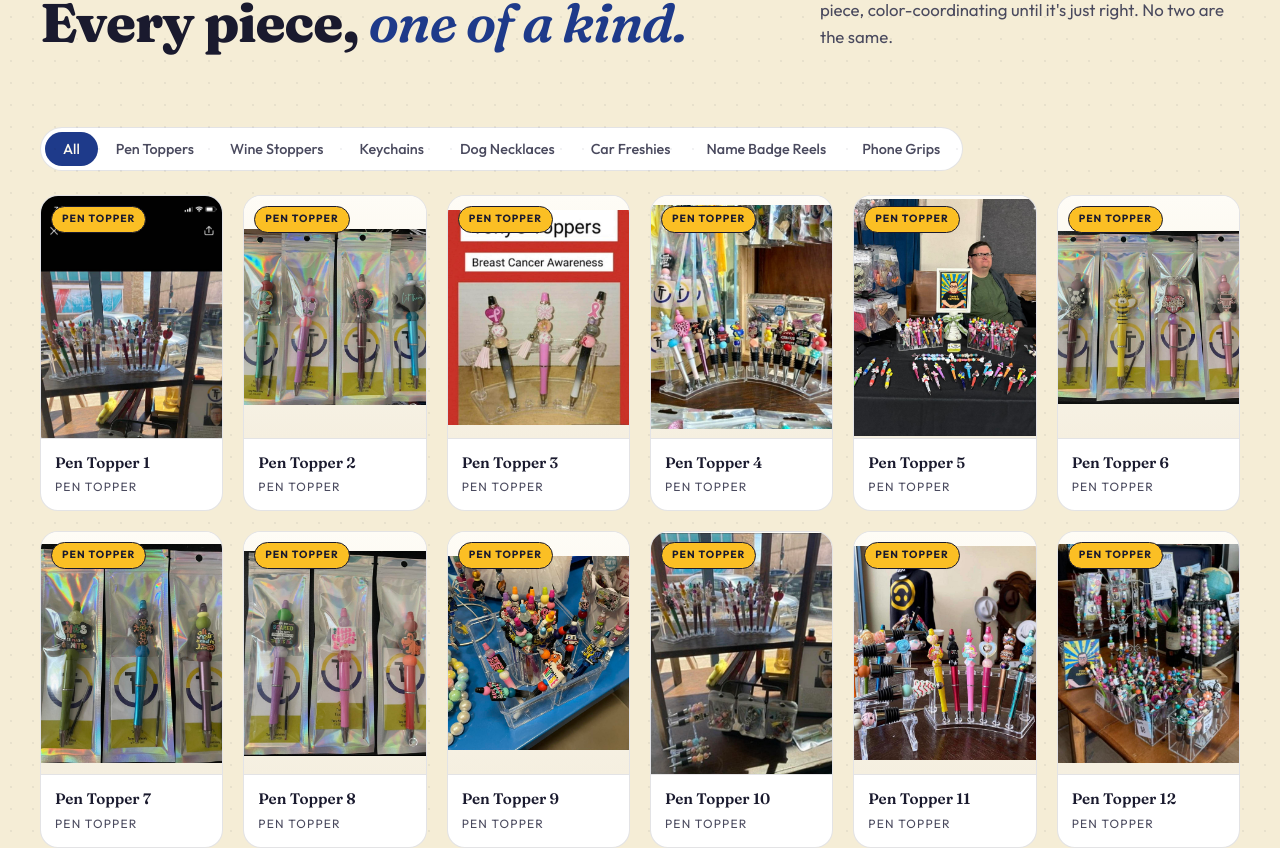
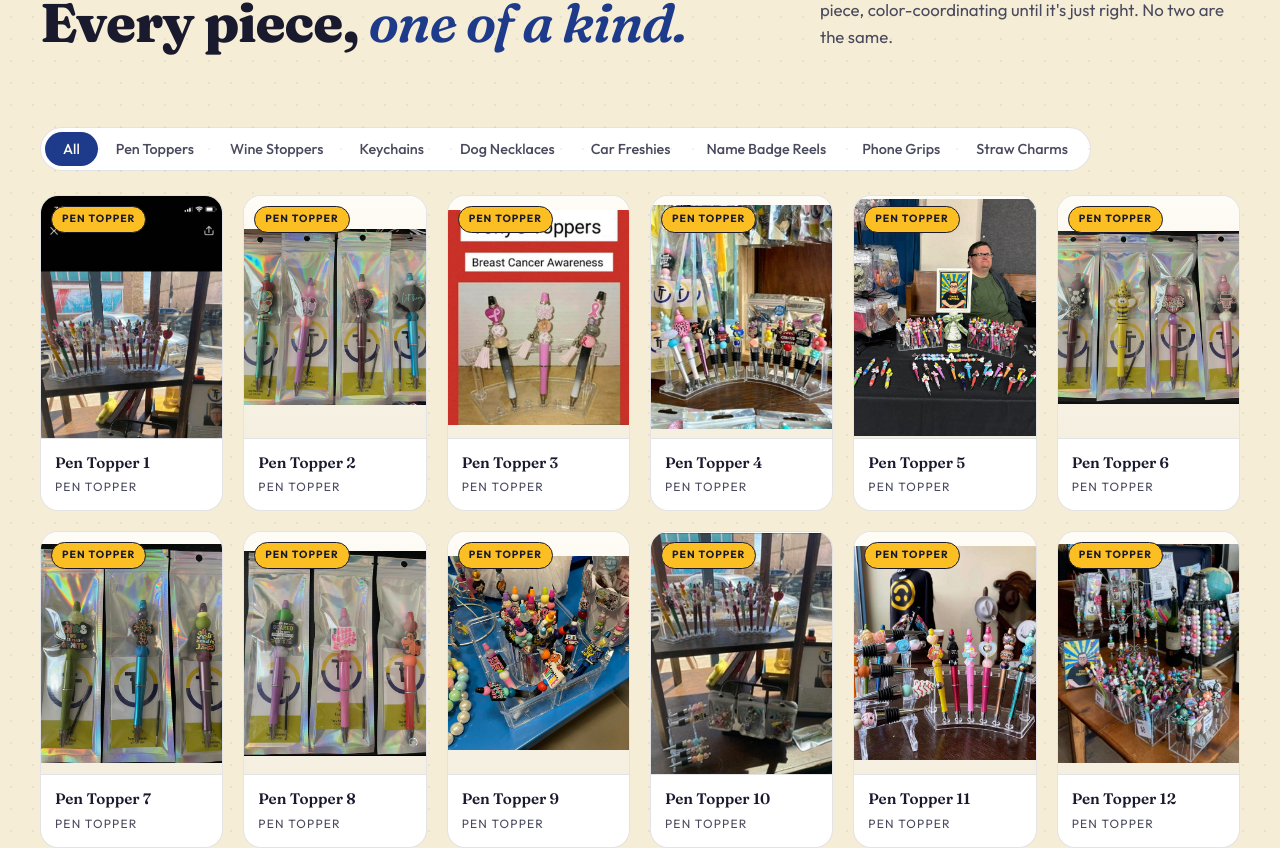
Before and after one commit to z4nta0/tonys-toppers, a React (Vite) app: page / in a window 1280 px wide. Shown: the part 877-1725 px from the top of the page. Built offline with nearby package versions, Linux system fonts and the light colour scheme.

Commit message:
What: Add Straw Charm to product categories. Why: New product category needed. How: Add a straw charm image to public/images and add the appropriate info to products.ts.

```diff
--- a/src/data/products.ts
+++ b/src/data/products.ts
@@ -5,7 +5,8 @@ export type ProductType =
   | 'dog-necklace'
   | 'car-freshie'
   | 'name-badge-reel'
-  | 'phone-grip';
+  | 'phone-grip'
+  | 'straw-charm';
 
 export interface Product {
   id: string;
@@ -23,6 +24,7 @@ export const CATEGORIES: { value: ProductType; label: string; short: string }[]
   { value: 'car-freshie', label: 'Car Freshies', short: 'Freshie' },
   { value: 'name-badge-reel', label: 'Name Badge Reels', short: 'Badge' },
   { value: 'phone-grip', label: 'Phone Grips', short: 'Phone' },
+  { value: 'straw-charm', label: 'Straw Charms', short: 'Straw' },
 ];
 
 const NAMES: Record<ProductType, string[]> = {
@@ -33,6 +35,7 @@ const NAMES: Record<ProductType, string[]> = {
   'car-freshie': ['car-freshie-1', 'car-freshie-2', 'car-freshie-3', 'car-freshie-4', 'car-freshie-5',],
   'name-badge-reel': ['name-badge-reel-1',],
   'phone-grip': ['phone-grip-1', 'phone-grip-2', 'phone-grip-3', 'phone-grip-4', 'phone-grip-5', 'phone-grip-6', 'phone-grip-7', 'phone-grip-8', 'phone-grip-9',],
+  'straw-charm': ['straw-charm-1',],
 };
 
 //const pad = (n: number) => String(n).padStart(2, '0');
@@ -48,6 +51,7 @@ export const PRODUCTS: Product[] = CATEGORIES.flatMap((cat, catIdx) => {
     'car-freshie': 'Car Freshie',
     'name-badge-reel': 'Name Badge Reel',
     'phone-grip': 'Phone Grip',
+    'straw-charm': 'Straw Charm',
   };
   return NAMES[cat.value].map((name, i) => {
     const id = `${catIdx} + ${i}`;
```
Also changed, not shown: public/images/straw-charm/straw-charm-1.jpg (added).
